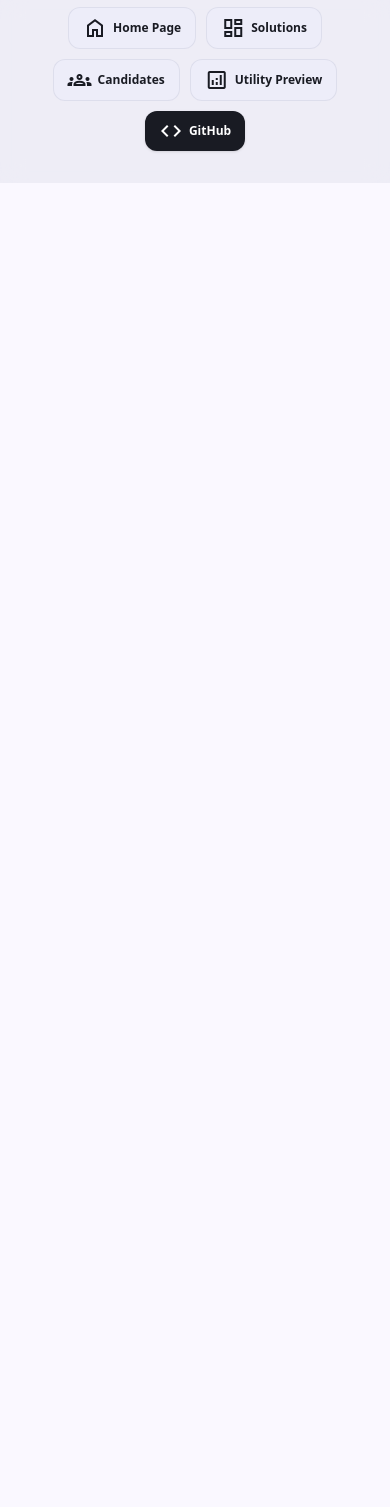
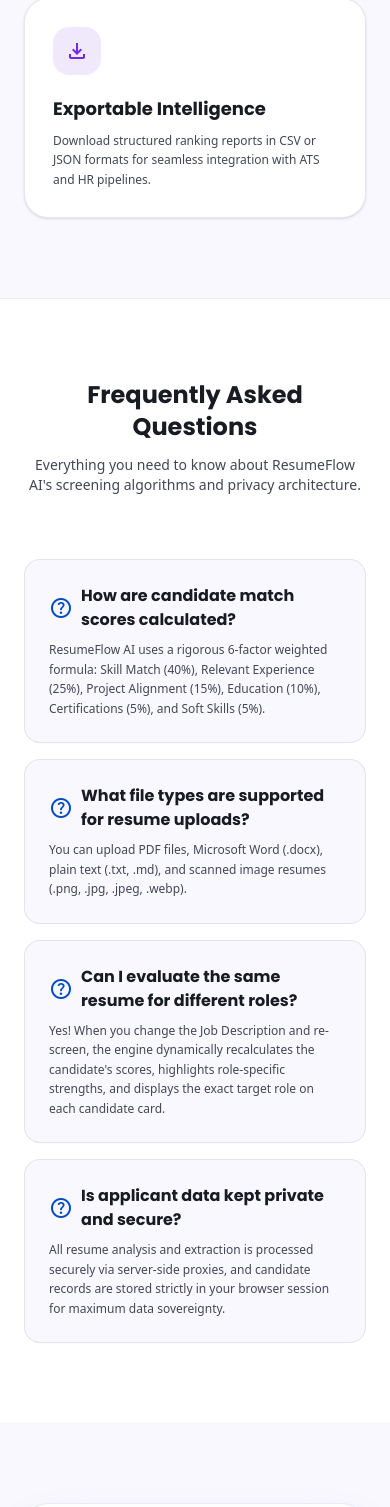
Before and after one commit to bikram73/ResumeFlow_AI, a React (Vite) app: page / in a window 390 px wide. Shown: the part 6090-7597 px from the top of the page. Before the commit the page ends 6273 px from the top, so only its background shows below. Built offline with nearby package versions, Linux system fonts and the light colour scheme.

Commit message:
first commit

```diff
--- a/src/components/LandingPage.tsx
+++ b/src/components/LandingPage.tsx
@@ -285,6 +285,142 @@ export const LandingPage: React.FC<LandingPageProps> = ({ setActiveTab }) => {
         </div>
       </section>
 
+      {/* Deep-Dive Capabilities Section */}
+      <section className="py-20 bg-[#faf8ff] border-t border-[#c3c6d7]/30">
+        <div className="max-w-[1440px] mx-auto px-6">
+          <div className="text-center mb-16">
+            <div className="inline-flex items-center gap-2 bg-[#004ac6]/10 text-[#004ac6] px-3.5 py-1.5 rounded-full text-xs font-bold mb-4">
+              <span className="material-symbols-outlined text-[16px]">verified</span>
+              Full Feature Matrix
+            </div>
+            <h2 className="font-headline-lg text-2xl md:text-3xl font-bold mb-3">
+              Engineered for Precision Recruitment
+            </h2>
+            <p className="text-[#434655] max-w-2xl mx-auto text-sm md:text-base">
+              Every tool and algorithm designed to provide transparent, explainable, and bias-free candidate rankings.
+            </p>
+          </div>
+
+          <div className="grid grid-cols-1 md:grid-cols-3 gap-6 text-left">
+            <div className="bg-white p-7 rounded-3xl border border-[#c3c6d7]/40 shadow-sm hover:shadow-md transition-all">
+              <div className="w-12 h-12 rounded-2xl bg-[#004ac6]/10 flex items-center justify-center text-[#004ac6] mb-5">
+                <span className="material-symbols-outlined text-2xl">compare</span>
+              </div>
+              <h3 className="font-headline-sm text-lg font-bold mb-2 text-[#191b23]">Side-by-Side Comparison</h3>
+              <p className="text-[#434655] text-xs md:text-sm leading-relaxed">
+                Select any two candidates to view real-time score breakdowns across Skills, Experience, Education, Projects, and Certifications.
+              </p>
+            </div>
+
+            <div className="bg-white p-7 rounded-3xl border border-[#c3c6d7]/40 shadow-sm hover:shadow-md transition-all">
+              <div className="w-12 h-12 rounded-2xl bg-[#712ae2]/10 flex items-center justify-center text-[#712ae2] mb-5">
+                <span className="material-symbols-outlined text-2xl">troubleshoot</span>
+              </div>
+              <h3 className="font-headline-sm text-lg font-bold mb-2 text-[#191b23]">Missing Skills Detector</h3>
+              <p className="text-[#434655] text-xs md:text-sm leading-relaxed">
+                Instantly flags hard and soft skills required by your Job Description that are absent from the applicant's resume.
+              </p>
+            </div>
+
+            <div className="bg-white p-7 rounded-3xl border border-[#c3c6d7]/40 shadow-sm hover:shadow-md transition-all">
+              <div className="w-12 h-12 rounded-2xl bg-[#004ac6]/10 flex items-center justify-center text-[#004ac6] mb-5">
+                <span className="material-symbols-outlined text-2xl">shield</span>
+              </div>
+              <h3 className="font-headline-sm text-lg font-bold mb-2 text-[#191b23]">Zero PII Retention</h3>
+              <p className="text-[#434655] text-xs md:text-sm leading-relaxed">
+                Parsed resumes and candidate data reside in browser storage. No persistent databases or tracking of private applicant data.
+              </p>
+            </div>
+
+            <div className="bg-white p-7 rounded-3xl border border-[#c3c6d7]/40 shadow-sm hover:shadow-md transition-all">
+              <div className="w-12 h-12 rounded-2xl bg-[#943700]/10 flex items-center justify-center text-[#943700] mb-5">
+                <span className="material-symbols-outlined text-2xl">document_scanner</span>
+              </div>
+              <h3 className="font-headline-sm text-lg font-bold mb-2 text-[#191b23]">Neural Multimodal OCR</h3>
+              <p className="text-[#434655] text-xs md:text-sm leading-relaxed">
+                Extracts clean text from scanned images and multi-column visual resumes with layout-aware intelligence.
+              </p>
+            </div>
+
+            <div className="bg-white p-7 rounded-3xl border border-[#c3c6d7]/40 shadow-sm hover:shadow-md transition-all">
+              <div className="w-12 h-12 rounded-2xl bg-[#004ac6]/10 flex items-center justify-center text-[#004ac6] mb-5">
+                <span className="material-symbols-outlined text-2xl">cached</span>
+              </div>
+              <h3 className="font-headline-sm text-lg font-bold mb-2 text-[#191b23]">Cross-Role Calibration</h3>
+              <p className="text-[#434655] text-xs md:text-sm leading-relaxed">
+                Evaluate the same candidate against multiple job descriptions to find alternate placement opportunities across teams.
+              </p>
+            </div>
+
+            <div className="bg-white p-7 rounded-3xl border border-[#c3c6d7]/40 shadow-sm hover:shadow-md transition-all">
+              <div className="w-12 h-12 rounded-2xl bg-[#712ae2]/10 flex items-center justify-center text-[#712ae2] mb-5">
+                <span className="material-symbols-outlined text-2xl">file_download</span>
+              </div>
+              <h3 className="font-headline-sm text-lg font-bold mb-2 text-[#191b23]">Exportable Intelligence</h3>
+              <p className="text-[#434655] text-xs md:text-sm leading-relaxed">
+                Download structured ranking reports in CSV or JSON formats for seamless integration with ATS and HR pipelines.
+              </p>
+            </div>
+          </div>
+        </div>
+      </section>
+
+      {/* Frequently Asked Questions */}
+      <section className="py-20 bg-white border-t border-[#c3c6d7]/30">
+        <div className="max-w-[1000px] mx-auto px-6">
+          <div className="text-center mb-16">
+            <h2 className="font-headline-lg text-2xl md:text-3xl font-bold mb-3">
+              Frequently Asked Questions
+            </h2>
+            <p className="text-[#434655] text-sm md:text-base">
+              Everything you need to know about ResumeFlow AI's screening algorithms and privacy architecture.
+            </p>
+          </div>
+
+          <div className="space-y-4 text-left">
+            <div className="p-6 rounded-2xl bg-[#faf8ff] border border-[#c3c6d7]/40">
+              <h4 className="font-bold text-base text-[#191b23] mb-2 flex items-center gap-2">
+                <span className="material-symbols-outlined text-[#004ac6] text-xl">help</span>
+                How are candidate match scores calculated?
+              </h4>
+              <p className="text-[#434655] text-xs md:text-sm leading-relaxed">
+                ResumeFlow AI uses a rigorous 6-factor weighted formula: Skill Match (40%), Relevant Experience (25%), Project Alignment (15%), Education (10%), Certifications (5%), and Soft Skills (5%).
+              </p>
+            </div>
+
+            <div className="p-6 rounded-2xl bg-[#faf8ff] border border-[#c3c6d7]/40">
+              <h4 className="font-bold text-base text-[#191b23] mb-2 flex items-center gap-2">
+                <span className="material-symbols-outlined text-[#004ac6] text-xl">help</span>
+                What file types are supported for resume uploads?
+              </h4>
+              <p className="text-[#434655] text-xs md:text-sm leading-relaxed">
+                You can upload PDF files, Microsoft Word (.docx), plain text (.txt, .md), and scanned image resumes (.png, .jpg, .jpeg, .webp).
+              </p>
+            </div>
+
+            <div className="p-6 rounded-2xl bg-[#faf8ff] border border-[#c3c6d7]/40">
+              <h4 className="font-bold text-base text-[#191b23] mb-2 flex items-center gap-2">
+                <span className="material-symbols-outlined text-[#004ac6] text-xl">help</span>
+                Can I evaluate the same resume for different roles?
+              </h4>
+              <p className="text-[#434655] text-xs md:text-sm leading-relaxed">
+                Yes! When you change the Job Description and re-screen, the engine dynamically recalculates the candidate's scores, highlights role-specific strengths, and displays the exact target role on each candidate card.
+              </p>
+            </div>
+
+            <div className="p-6 rounded-2xl bg-[#faf8ff] border border-[#c3c6d7]/40">
+              <h4 className="font-bold text-base text-[#191b23] mb-2 flex items-center gap-2">
+                <span className="material-symbols-outlined text-[#004ac6] text-xl">help</span>
+                Is applicant data kept private and secure?
+              </h4>
+              <p className="text-[#434655] text-xs md:text-sm leading-relaxed">
+                All resume analysis and extraction is processed securely via server-side proxies, and candidate records are stored strictly in your browser session for maximum data sovereignty.
+              </p>
+            </div>
+          </div>
+        </div>
+      </section>
+
       {/* Analytics Preview */}
       <section className="py-20 bg-[#faf8ff]">
         <div className="max-w-[1440px] mx-auto px-6">
```
